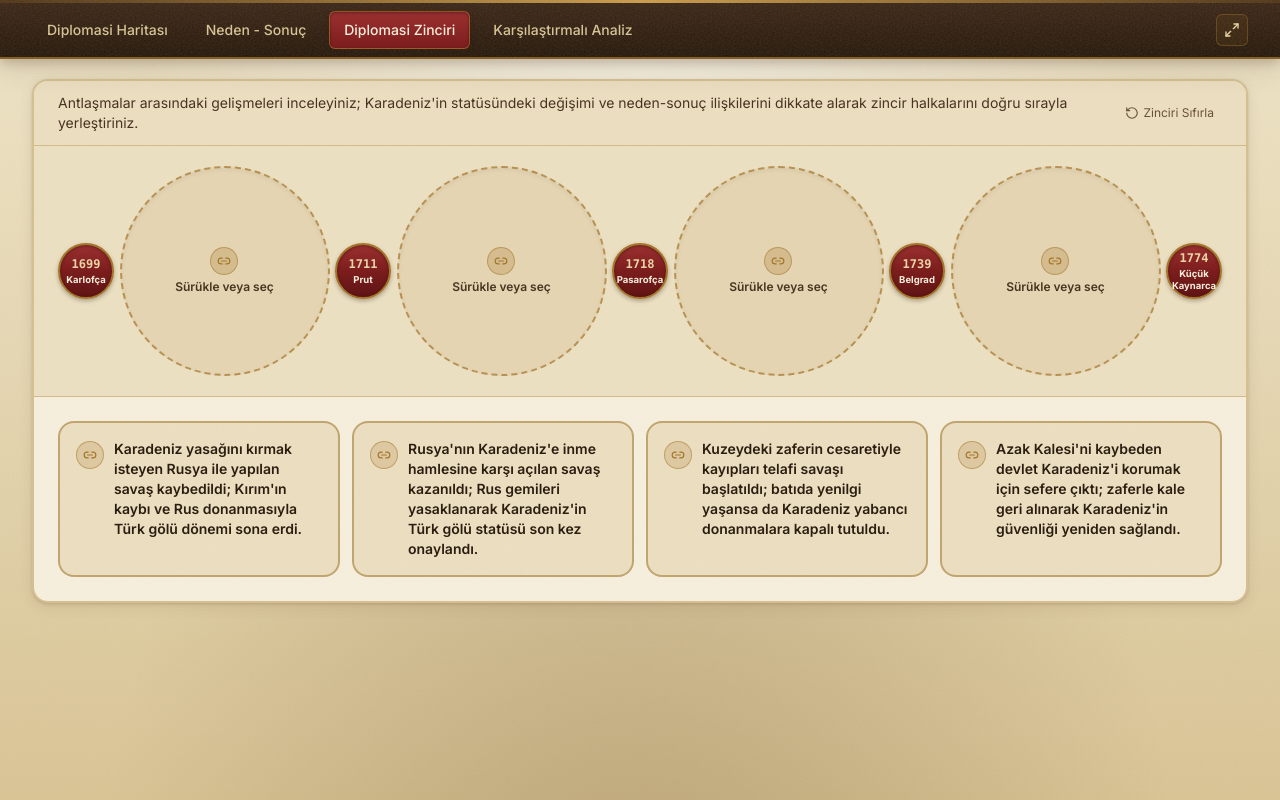
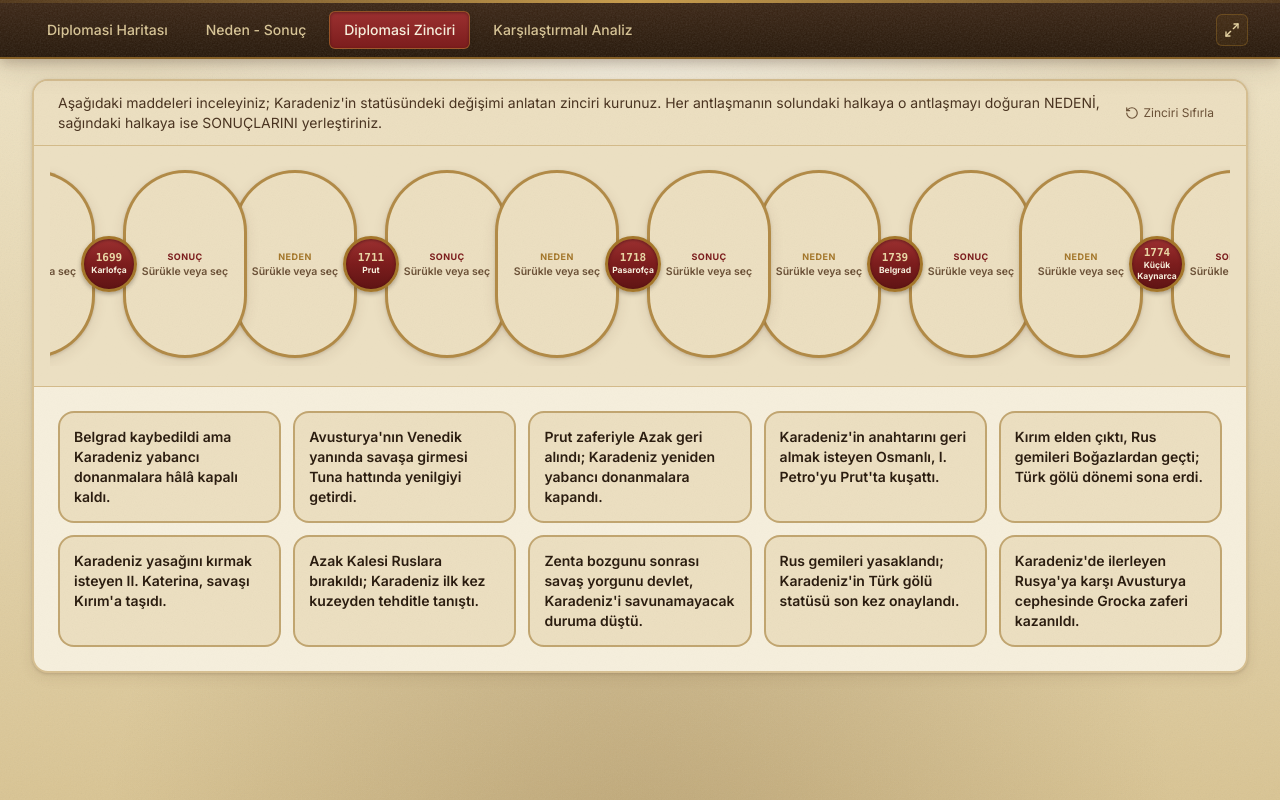
Before and after one commit to meltemdag/11.1.1.3, a React (Vite) app: page / in a window 1280 px wide. Both pictures are taken after a click on the button "Diplomasi Zinciri". Built offline with nearby package versions, Linux system fonts and the light colour scheme.

Commit message:
feat: add CausalityChain component for interactive treaty historical flow visualization

```diff
--- a/src/components/CausalityChain.tsx
+++ b/src/components/CausalityChain.tsx
@@ -1,10 +1,10 @@
 import React, { useState, useMemo } from 'react';
 import { TREATIES } from '../data/treaties';
+import { TreatyId } from '../types';
 import {
   CheckCircle2,
   XCircle,
   RotateCcw,
-  Link2,
   ArrowRight
 } from 'lucide-react';
 import confetti from 'canvas-confetti';
@@ -14,106 +14,152 @@ interface CausalityChainProps {
   onGoToPrevTab?: () => void;
 }
 
-interface ChainLinkItem {
+interface ChainItem {
   id: string;
-  targetSlotIndex: number;
+  treatyId: TreatyId;
+  type: 'cause' | 'effect';
   text: string;
-  hint: string;
 }
 
 // Tarihî temaya uygun konfeti renkleri: parşömen, pirinç altın, mühür kırmızısı
 const CONFETTI_COLORS = ['#e8d5a4', '#a3762a', '#7c1d1d', '#f6efdc', '#6f5228'];
 
-const CHAIN_LINKS: ChainLinkItem[] = [
+// Halka metinleri ders kitabından (11.1.1.pdf) derlenmiştir ve Karadeniz'in statüsündeki
+// değişimi anlatan KESİNTİSİZ tek bir zincir kurar: her antlaşmanın SONUCU bir sonraki
+// antlaşmanın NEDENİNE bağlanır (Karlofça: Kaynak F/G · Prut: Kaynak J · Pasarofça: Kaynak L/N
+// · Belgrad: Kaynak Q/T · Küçük Kaynarca: Kaynak U/Y/AA).
+const CHAIN_ITEMS: ChainItem[] = [
   {
-    id: 'link_1',
-    targetSlotIndex: 0,
-    text: "Azak Kalesi'ni kaybeden devlet Karadeniz'i korumak için sefere çıktı; zaferle kale geri alınarak Karadeniz'in güvenliği yeniden sağlandı.",
-    hint: "İpucu: Kaybedilen toprakları geri alma ümidinin doğduğu süreci düşününüz."
+    id: 'k-neden',
+    treatyId: 'karlofca',
+    type: 'cause',
+    text: 'Zenta bozgunu sonrası savaş yorgunu devlet, Karadeniz\'i savunamayacak duruma düştü.'
   },
   {
-    id: 'link_2',
-    targetSlotIndex: 1,
-    text: "Kuzeydeki zaferin cesaretiyle kayıpları telafi savaşı başlatıldı; batıda yenilgi yaşansa da Karadeniz yabancı donanmalara kapalı tutuldu.",
-    hint: "İpucu: Lale Devri'nin başladığı süreci düşününüz."
+    id: 'k-sonuc',
+    treatyId: 'karlofca',
+    type: 'effect',
+    text: 'Azak Kalesi Ruslara bırakıldı; Karadeniz ilk kez kuzeyden tehditle tanıştı.'
   },
   {
-    id: 'link_3',
-    targetSlotIndex: 2,
-    text: "Rusya'nın Karadeniz'e inme hamlesine karşı açılan savaş kazanıldı; Rus gemileri yasaklanarak Karadeniz'in Türk gölü statüsü son kez onaylandı.",
-    hint: "İpucu: XVIII. yüzyılda imzalanan son kazançlı antlaşmayı düşününüz."
+    id: 'p-neden',
+    treatyId: 'prut',
+    type: 'cause',
+    text: 'Karadeniz\'in anahtarını geri almak isteyen Osmanlı, I. Petro\'yu Prut\'ta kuşattı.'
   },
   {
-    id: 'link_4',
-    targetSlotIndex: 3,
-    text: "Karadeniz yasağını kırmak isteyen Rusya ile yapılan savaş kaybedildi; Kırım'ın kaybı ve Rus donanmasıyla Türk gölü dönemi sona erdi.",
-    hint: "İpucu: Şartları en ağır olan antlaşmayı düşününüz."
+    id: 'p-sonuc',
+    treatyId: 'prut',
+    type: 'effect',
+    text: 'Prut zaferiyle Azak geri alındı; Karadeniz yeniden yabancı donanmalara kapandı.'
+  },
+  {
+    id: 'pas-neden',
+    treatyId: 'pasarofca',
+    type: 'cause',
+    text: 'Avusturya\'nın Venedik yanında savaşa girmesi Tuna hattında yenilgiyi getirdi.'
+  },
+  {
+    id: 'pas-sonuc',
+    treatyId: 'pasarofca',
+    type: 'effect',
+    text: 'Belgrad kaybedildi ama Karadeniz yabancı donanmalara hâlâ kapalı kaldı.'
+  },
+  {
+    id: 'b-neden',
+    treatyId: 'belgrad',
+    type: 'cause',
+    text: 'Karadeniz\'de ilerleyen Rusya\'ya karşı Avusturya cephesinde Grocka zaferi kazanıldı.'
+  },
+  {
+    id: 'b-sonuc',
+    treatyId: 'belgrad',
+    type: 'effect',
+    text: 'Rus gemileri yasaklandı; Karadeniz\'in Türk gölü statüsü son kez onaylandı.'
+  },
+  {
+    id: 'kk-neden',
+    treatyId: 'kucuk_kaynarca',
+    type: 'cause',
+    text: 'Karadeniz yasağını kırmak isteyen II. Katerina, savaşı Kırım\'a taşıdı.'
+  },
+  {
+    id: 'kk-sonuc',
+    treatyId: 'kucuk_kaynarca',
+    type: 'effect',
+    text: 'Kırım elden çıktı, Rus gemileri Boğazlardan geçti; Türk gölü dönemi sona erdi.'
   }
 ];
 
 export const CausalityChain: React.FC<CausalityChainProps> = ({ onGoToSummary }) => {
-  const [placedLinks, setPlacedLinks] = useState<{ [slotIndex: number]: string }>({});
-  const [selectedLinkId, setSelectedLinkId] = useState<string | null>(null);
+  const [placed, setPlaced] = useState<{ [slotKey: string]: string }>({});
+  const [selectedItemId, setSelectedItemId] = useState<string | null>(null);
   const [lastFeedback, setLastFeedback] = useState<{
     type: 'correct' | 'wrong' | null;
     message: string;
   }>({ type: null, message: '' });
 
-  const isChainCompleted = Object.keys(placedLinks).length === CHAIN_LINKS.length;
+  const isChainCompleted = Object.keys(placed).length === CHAIN_ITEMS.length;
 
-  // Havuzda kalan yerleştirilmemiş bağlantı halkaları (karışık sırada)
-  const unplacedLinks = useMemo(() => {
-    const placedValues = new Set(Object.values(placedLinks));
-    const remaining = CHAIN_LINKS.filter(link => !placedValues.has(link.id));
+  const slotKey = (treatyId: TreatyId, type: 'cause' | 'effect') => `${treatyId}::${type}`;
+
+  // Havuzda kalan yerleştirilmemiş halkalar (karışık sırada)
+  const unplacedItems = useMemo(() => {
+    const placedValues = new Set(Object.values(placed));
+    const remaining = CHAIN_ITEMS.filter(item => !placedValues.has(item.id));
     return [...remaining].sort((a, b) => b.id.localeCompare(a.id));
-  }, [placedLinks]);
+  }, [placed]);
 
-  const handlePlaceLink = (linkItem: ChainLinkItem, slotIndex: number) => {
-    const isCorrect = linkItem.targetSlotIndex === slotIndex;
+  const handlePlaceItem = (item: ChainItem, targetTreaty: TreatyId, targetType: 'cause' | 'effect') => {
+    const isCorrect = item.treatyId === targetTreaty && item.type === targetType;
 
     if (isCorrect) {
-      const updated = { ...placedLinks, [slotIndex]: linkItem.id };
-      setPlacedLinks(updated);
-      setSelectedLinkId(null);
-      setLastFeedback({
-        type: 'correct',
-        message: 'Doğru'
-      });
+      const updated = { ...placed, [slotKey(targetTreaty, targetType)]: item.id };
+      setPlaced(updated);
+      setSelectedItemId(null);
+      setLastFeedback({ type: 'correct', message: 'Doğru' });
 
-      if (Object.keys(updated).length === CHAIN_LINKS.length) {
+      if (Object.keys(updated).length === CHAIN_ITEMS.length) {
         confetti({
-          particleCount: 90,
-          spread: 80,
-          origin: { y: 0.65 },
+          particleCount: 100,
+          spread: 85,
+          origin: { y: 0.6 },
           colors: CONFETTI_COLORS
         });
       }
     } else {
       setLastFeedback({
         type: 'wrong',
-        message: linkItem.hint
+        message: 'Bu halkaya uymadı. Maddenin hangi antlaşmaya ait olduğunu ve akışta neden mi sonuç mu olduğunu yeniden değerlendiriniz.'
       });
     }
   };
 
+  const handleRemoveItem = (key: string) => {
+    const updated = { ...placed };
+    delete updated[key];
+    setPlaced(updated);
+    setLastFeedback({ type: null, message: '' });
+  };
+
   const handleReset = () => {
-    setPlacedLinks({});
-    setSelectedLinkId(null);
+    setPlaced({});
+    setSelectedItemId(null);
     setLastFeedback({ type: null, message: '' });
   };
 
   // Drag & drop
-  const handleDragStart = (e: React.DragEvent, linkItem: ChainLinkItem) => {
-    e.dataTransfer.setData('text/plain', JSON.stringify(linkItem));
+  const handleDragStart = (e: React.DragEvent, item: ChainItem) => {
+    e.dataTransfer.setData('text/plain', JSON.stringify(item));
   };
 
-  const handleDrop = (e: React.DragEvent, slotIndex: number) => {
+  const handleDrop = (e: React.DragEvent, targetTreaty: TreatyId, targetType: 'cause' | 'effect') => {
     e.preventDefault();
     try {
       const dataStr = e.dataTransfer.getData('text/plain');
       if (dataStr) {
-        const item: ChainLinkItem = JSON.parse(dataStr);
-        handlePlaceLink(item, slotIndex);
+        const item: ChainItem = JSON.parse(dataStr);
+        handlePlaceItem(item, targetTreaty, targetType);
       }
     } catch (err) {
       console.error(err);
@@ -124,6 +170,94 @@ export const CausalityChain: React.FC<CausalityChainProps> = ({ onGoToSummary })
     e.preventDefault();
   };
 
+  // Zincir halkaları: her antlaşma için [Neden halkası] – [Antlaşma mührü] – [Sonuç halkası].
+  // Negatif kenar boşlukları ve almaşık z-katmanlarıyla halkalar iç içe geçerek
+  // gerçek bir zincir gibi birbirine bağlı görünür; ayrı ayrı durmazlar.
+  let linkIndex = 0;
+
+  const renderRing = (treatyId: TreatyId, type: 'cause' | 'effect') => {
+    const key = slotKey(treatyId, type);
+    const placedId = placed[key];
+    const placedItem = CHAIN_ITEMS.find(i => i.id === placedId);
+    const zIndex = linkIndex % 2 === 0 ? 20 : 10;
+    linkIndex++;
+
+    const treaty = TREATIES.find(t => t.id === treatyId)!;
+    const slotTitle = `${treaty.title} — ${type === 'cause' ? 'Nedenleri' : 'Sonuçları'}`;
+    const isHighlightable = !!selectedItemId;
+
+    return (
+      <div
+        key={key}
+        onDrop={(e) => handleDrop(e, treatyId, type)}
+        onDragOver={handleDragOver}
+        onClick={() => {
+          if (!selectedItemId) return;
+          const item = CHAIN_ITEMS.find(i => i.id === selectedItemId);
+          if (item) handlePlaceItem(item, treatyId, type);
+        }}
+        title={placedItem ? placedItem.text : slotTitle}
+        style={{ zIndex }}
+        className={`relative shrink-0 -ml-3.5 w-[108px] min-h-[168px] sm:w-[116px] sm:min-h-[176px] xl:w-[124px] xl:min-h-[188px] rounded-full flex flex-col items-center justify-center p-2 sm:p-2.5 text-center transition-all cursor-pointer ${
+          placedItem
+            ? 'bg-[#eef0da] border-[3px] border-olive-seal shadow-parchment'
+            : isHighlightable
+            ? 'bg-brass/15 border-[3px] border-seal ring-2 ring-seal/40 cursor-pointer animate-pulse'
+            : 'parchment-deep border-[3px] border-brass/80 hover:border-brass shadow-parchment'
+        }`}
+      >
+        {placedItem ? (
+          <div className="flex flex-col items-center justify-center space-y-1 text-center w-full">
+            <div className="w-4 h-4 sm:w-5 sm:h-5 rounded-full bg-olive-seal text-parchment-100 flex items-center justify-center shadow-2xs shrink-0">
+              <CheckCircle2 className="w-2.5 h-2.5 sm:w-3 sm:h-3" />
+            </div>
+            <p className="text-[9.5px] sm:text-[10px] xl:text-[11px] font-semibold text-ink leading-snug">
+              {placedItem.text}
+            </p>
+            <button
+              onClick={(e) => {
+                e.stopPropagation();
+                handleRemoveItem(key);
+              }}
+              className="text-[9.5px] sm:text-[10px] text-seal hover:text-seal-dark font-bold underline hover:no-underline cursor-pointer shrink-0"
+              title="Halkayı kaldır"
+            >
+              Kaldır
+            </button>
+          </div>
+        ) : (
+          <div className="flex flex-col items-center justify-center space-y-0.5 text-center">
+            <span className={`text-[8.5px] sm:text-[9px] font-bold uppercase tracking-wider ${type === 'cause' ? 'text-brass' : 'text-seal'}`}>
+              {type === 'cause' ? 'Neden' : 'Sonuç'}
+            </span>
+            <span className="text-[10px] sm:text-[10.5px] font-semibold text-ink-soft leading-tight">
+              {isHighlightable ? 'Buraya Yerleştir' : 'Sürükle veya seç'}
+            </span>
+          </div>
+        )}
+      </div>
+    );
+  };
+
+  const renderSeal = (treatyId: TreatyId, year: number, shortName: string) => {
+    const zIndex = linkIndex % 2 === 0 ? 30 : 40;
+    linkIndex++;
+    return (
+      <div
+        key={`seal-${treatyId}`}
+        style={{ zIndex }}
+        className="relative shrink-0 -ml-3.5 w-12 h-12 sm:w-[52px] sm:h-[52px] xl:w-[56px] xl:h-[56px] rounded-full bg-gradient-to-b from-seal-light via-seal to-seal-dark text-parchment-100 flex flex-col items-center justify-center p-0.5 text-center border-[3px] border-brass shadow-wax"
+      >
+        <span className="text-[10px] sm:text-[11px] font-black font-mono text-brass-pale leading-none">
+          {year}
+        </span>
+        <span className="text-[7.5px] sm:text-[8.5px] font-bold text-parchment-100 leading-tight mt-0.5 px-0.5 text-center">
+          {shortName}
+        </span>
+      </div>
+    );
+  };
+
   return (
     <div className="space-y-4">
       {/* Ana Kart */}
@@ -131,7 +265,7 @@ export const CausalityChain: React.FC<CausalityChainProps> = ({ onGoToSummary })
         {/* Açıklama ve Sıfırlama Şeridi */}
         <div className="parchment-deep px-5 sm:px-6 py-3 border-b border-parchment-400/70 flex flex-col sm:flex-row items-start sm:items-center justify-between gap-2 text-xs sm:text-sm text-ink-light">
           <div>
-            Antlaşmalar arasındaki gelişmeleri inceleyiniz; Karadeniz'in statüsündeki değişimi ve neden-sonuç ilişkilerini dikkate alarak zincir halkalarını doğru sırayla yerleştiriniz.
+            Aşağıdaki maddeleri inceleyiniz; Karadeniz'in statüsündeki değişimi anlatan zinciri kurunuz. Her antlaşmanın solundaki halkaya o antlaşmayı doğuran NEDENİ, sağındaki halkaya ise SONUÇLARINI yerleştiriniz.
           </div>
           <button
             onClick={handleReset}
@@ -142,116 +276,47 @@ export const CausalityChain: React.FC<CausalityChainProps> = ({ onGoToSummary })
           </button>
         </div>
 
-        {/* Üst Alan: Yatay Zincir Halkaları Rayı (Tüm Ekran Genişliğini Dolduran Yapı) */}
-        <div className="py-4 px-2 sm:px-4 bg-parchment-300/40 border-b border-parchment-400/70">
-          <div className="overflow-x-auto pb-1 pt-1 scrollbar-thin">
-            <div className="w-full flex items-center justify-between min-w-[800px] lg:min-w-0 px-1 sm:px-2">
-              {TREATIES.map((treaty, idx) => {
-                const isLast = idx === TREATIES.length - 1;
-                const slotIndex = idx;
-                const placedLinkId = placedLinks[slotIndex];
-                const placedLinkItem = CHAIN_LINKS.find(l => l.id === placedLinkId);
-
-                return (
-                  <React.Fragment key={treaty.id}>
-                    {/* Antlaşma Yuvarlak Halkası (balmumu mühür) */}
-                    <div className="flex flex-col items-center shrink-0">
-                      <div className="w-12 h-12 sm:w-13 sm:h-13 lg:w-14 lg:h-14 rounded-full bg-gradient-to-b from-seal-light via-seal to-seal-dark text-parchment-100 flex flex-col items-center justify-center p-0.5 text-center border-2 border-brass shadow-wax relative group transition-transform hover:scale-105 shrink-0">
-                        <span className="text-[10.5px] sm:text-[11px] lg:text-xs font-black font-mono text-brass-pale leading-none">
-                          {treaty.year}
-                        </span>
-                        <span className="text-[8px] sm:text-[8.5px] lg:text-[9.5px] font-bold text-parchment-100 leading-tight mt-0.5 px-0.5 text-center">
-                          {treaty.title.replace(' Antlaşması', '')}
-                        </span>
-                      </div>
-                    </div>
-
-                    {/* İki Antlaşma Arasındaki Bağlantı Alanı (Teması Kesinlikle Engelleyen Güvenli Ayrım) */}
-                    {!isLast && (
-                      <div className="flex-1 flex items-center justify-center min-w-0 px-1 sm:px-1.5 lg:px-2">
-                        {/* Sol Bağlantı Çubuğu (Garantili Boşluk) */}
-                        <div className="flex-1 min-w-[12px] sm:min-w-[16px] lg:min-w-[20px] h-0.5 sm:h-1 bg-gradient-to-r from-brass/50 to-brass rounded-full shrink-0" />
-
-                        {/* Yuvarlak Zincir Bağlantı Yuvası */}
-                        <div
-                          onDrop={(e) => handleDrop(e, slotIndex)}
-                          onDragOver={handleDragOver}
-                          onClick={() => {
-                            if (selectedLinkId) {
-                              const item = CHAIN_LINKS.find(l => l.id === selectedLinkId);
-                              if (item) handlePlaceLink(item, slotIndex);
-                            }
-                          }}
-                          className={`w-[136px] min-h-[136px] sm:w-[150px] sm:min-h-[150px] md:w-[170px] md:h-[170px] md:min-h-[170px] lg:w-[190px] lg:h-[190px] xl:w-[210px] xl:h-[210px] rounded-[2rem] md:rounded-full flex flex-col items-center justify-center p-2 sm:p-2.5 lg:p-3 text-center transition-all relative shrink-0 mx-1 sm:mx-1.5 ${
-                            placedLinkItem
-                              ? 'bg-[#eef0da] border-2 sm:border-3 border-olive-seal text-ink shadow-parchment ring-2 ring-olive-seal/40'
-                              : selectedLinkId
-                              ? 'bg-seal/10 border-2 sm:border-3 border-dashed border-seal ring-4 ring-seal/30 cursor-pointer animate-pulse scale-105'
-                              : 'bg-brass/10 border-2 sm:border-3 border-dashed border-brass/70 hover:border-brass hover:bg-brass/20 cursor-pointer shadow-inner'
-                          }`}
-                          title={placedLinkItem ? placedLinkItem.text : undefined}
-                        >
-                          {placedLinkItem ? (
-                            <div className="flex flex-col items-center justify-center space-y-1 text-center px-2 py-0.5 w-full max-w-[94%]">
-                              <div className="w-4 h-4 sm:w-5 sm:h-5 rounded-full bg-olive-seal text-parchment-100 flex items-center justify-center shadow-2xs shrink-0">
-                                <CheckCircle2 className="w-2.5 h-2.5 sm:w-3 sm:h-3" />
-                              </div>
-                              <p className="text-[11px] sm:text-[11.5px] md:text-xs lg:text-[12.5px] xl:text-[13px] font-semibold text-ink leading-snug">
-                                {placedLinkItem.text}
-                              </p>
-                            </div>
-                          ) : (
-                            <div className="flex flex-col items-center justify-center space-y-1 p-1 text-center">
-                              <div className="w-6 h-6 sm:w-7 sm:h-7 rounded-full bg-brass/25 text-brass flex items-center justify-center border border-brass/50 shadow-2xs">
-                                <Link2 className="w-3 h-3 sm:w-3.5 sm:h-3.5" />
-                              </div>
-                              <span className="text-[11px] sm:text-xs font-semibold text-ink-light leading-tight">
-                                {selectedLinkId ? 'Buraya Yerleştir' : 'Sürükle veya seç'}
-                              </span>
-                            </div>
-                          )}
-                        </div>
-
-                        {/* Sağ Bağlantı Çubuğu (Garantili Boşluk) */}
-                        <div className="flex-1 min-w-[12px] sm:min-w-[16px] lg:min-w-[20px] h-0.5 sm:h-1 bg-gradient-to-r from-brass to-brass/50 rounded-full shrink-0" />
-                      </div>
-                    )}
-                  </React.Fragment>
-                );
-              })}
+        {/* Zincir Rayı: iç içe geçmiş halkalar */}
+        <div className="py-5 px-2 sm:px-4 bg-parchment-300/40 border-b border-parchment-400/70">
+          <div className="overflow-x-auto pb-2 pt-1 scrollbar-thin">
+            <div className="flex items-center justify-center min-w-[1000px] lg:min-w-0 px-2">
+              {TREATIES.map((treaty) => (
+                <React.Fragment key={treaty.id}>
+                  {renderRing(treaty.id, 'cause')}
+                  {renderSeal(
+                    treaty.id,
+                    treaty.year,
+                    treaty.title.replace(' Antlaşması', '')
+                  )}
+                  {renderRing(treaty.id, 'effect')}
+                </React.Fragment>
+              ))}
             </div>
           </div>
         </div>
 
         {/* Alt Alan: Yerleştirilmeyi Bekleyen Maddeler Havuzu */}
-        {unplacedLinks.length > 0 && (
+        {unplacedItems.length > 0 && (
           <div className="p-5 sm:p-6 space-y-4">
-            <div className="grid grid-cols-1 sm:grid-cols-2 lg:grid-cols-4 gap-3">
-              {unplacedLinks.map((linkItem) => {
-                const isSelected = selectedLinkId === linkItem.id;
+            <div className="grid grid-cols-1 sm:grid-cols-2 lg:grid-cols-4 xl:grid-cols-5 gap-3">
+              {unplacedItems.map((item) => {
+                const isSelected = selectedItemId === item.id;
 
                 return (
                   <div
-                    key={linkItem.id}
+                    key={item.id}
                     draggable
-                    onDragStart={(e) => handleDragStart(e, linkItem)}
-                    onClick={() => setSelectedLinkId(isSelected ? null : linkItem.id)}
-                    className={`rounded-2xl p-4 transition-all parchment-deep shadow-2xs cursor-grab active:cursor-grabbing select-none flex flex-col justify-between border-2 ${
+                    onDragStart={(e) => handleDragStart(e, item)}
+                    onClick={() => setSelectedItemId(isSelected ? null : item.id)}
+                    className={`rounded-2xl p-3.5 transition-all parchment-deep shadow-2xs cursor-grab active:cursor-grabbing select-none flex flex-col justify-between border-2 ${
                       isSelected
                         ? 'border-seal ring-2 ring-seal/40 bg-seal/10 shadow-parchment scale-[1.02]'
                         : 'border-parchment-500/70 hover:border-brass hover:shadow-parchment'
                     }`}
                   >
-                    <div className="flex items-start gap-2.5">
-                      <div className={`w-7 h-7 rounded-full flex items-center justify-center shrink-0 mt-0.5 border ${
-                        isSelected ? 'bg-seal text-parchment-100 border-seal' : 'bg-brass/20 text-brass border-brass/50'
-                      }`}>
-                        <Link2 className="w-3.5 h-3.5" />
-                      </div>
-                      <p className="text-xs sm:text-sm text-ink leading-relaxed font-semibold">
-                        {linkItem.text}
-                      </p>
-                    </div>
+                    <p className="text-xs sm:text-sm text-ink leading-relaxed font-semibold">
+                      {item.text}
+                    </p>
                   </div>
                 );
               })}
@@ -260,7 +325,7 @@ export const CausalityChain: React.FC<CausalityChainProps> = ({ onGoToSummary })
         )}
 
         {/* Alt Geri Bildirim Şeridi */}
-        {lastFeedback.type && unplacedLinks.length > 0 && (
+        {lastFeedback.type && unplacedItems.length > 0 && (
           <div className="px-5 sm:px-6 pb-4">
             <div
               className={`p-2.5 sm:p-3 rounded-xl border text-xs sm:text-sm flex items-center gap-2.5 transition-all shadow-2xs ${
```
